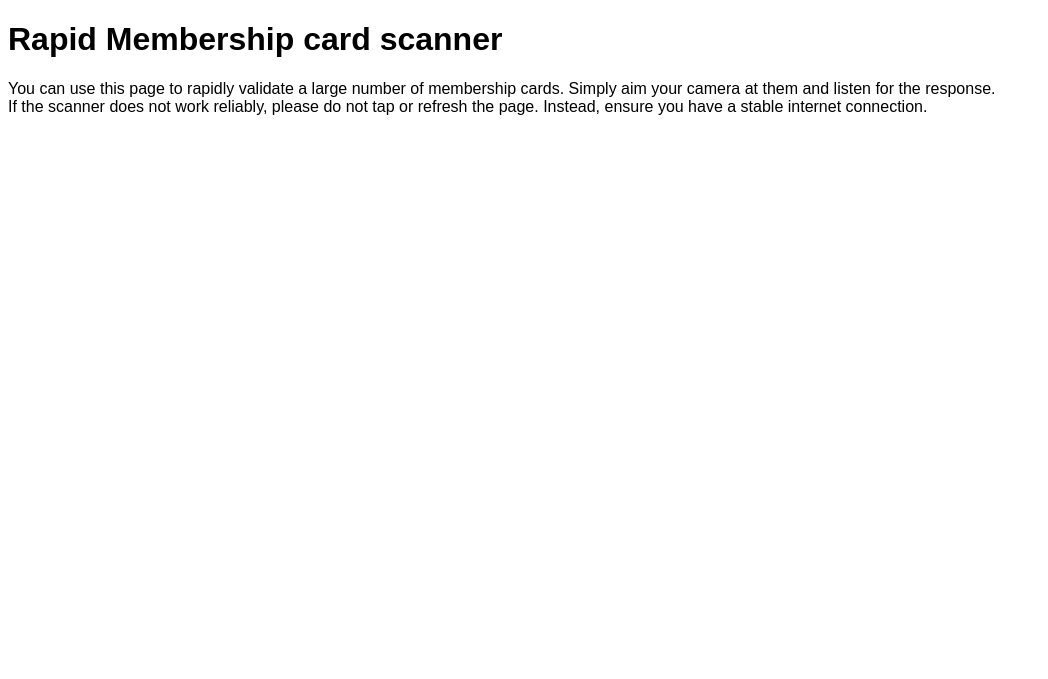
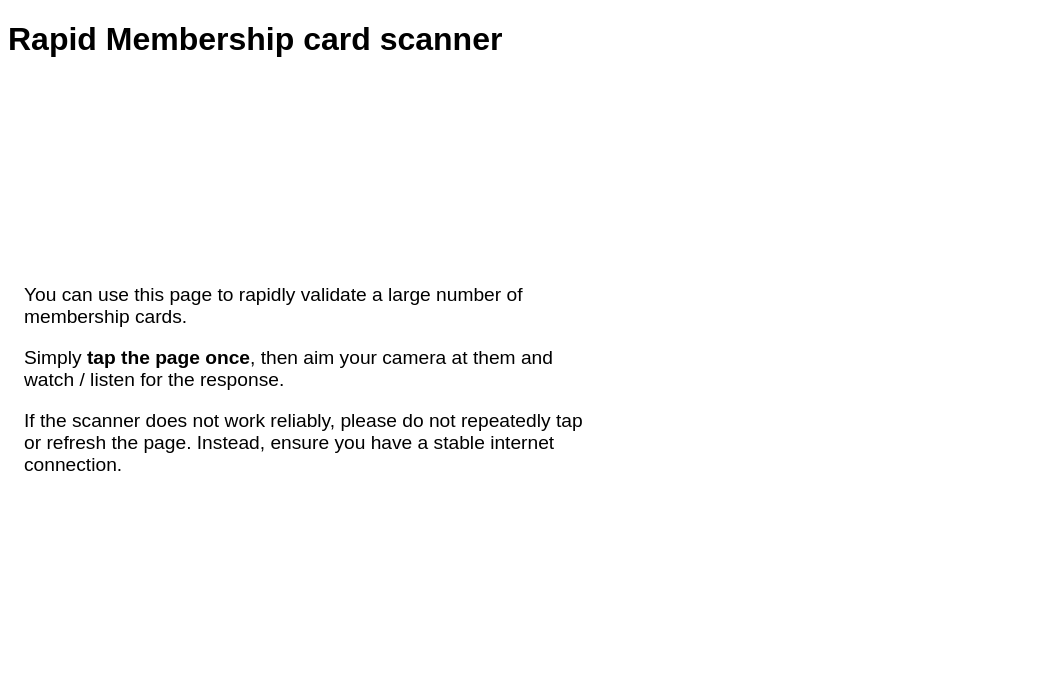
Before and after one commit to TristanGoss/esds-apps, a FastAPI app: page /membership-cards/scanner in a window 1280 px wide. Shown: the top 679 px of the page, without its empty margins (0-1048 px from the left). Run offline with FastAPI, Linux system fonts and the light colour scheme; parts of the project's set-up code (start-up, migrations or seed data) failed here and were passed over; some libraries are stand-ins or nearby versions.

Commit message:
tweaking styling around rapid card scanner

```diff
--- a/public/css/base.css
+++ b/public/css/base.css
@@ -10,13 +10,3 @@ a {
     color: #007bff;
     text-decoration: none;
 }
-
-.flash-green {
-    background-color: limegreen;
-    transition: background-color 0.3s ease;
-}
-
-.flash-red {
-    background-color: crimson;
-    transition: background-color 0.3s ease;
-}
--- /dev/null
+++ b/public/css/rapid_scanner.css
@@ -0,0 +1,52 @@
+@import url("base.css");
+
+#scanner-container {
+  position: relative;
+  width: 90vw;
+  max-width: 600px;
+  aspect-ratio: 1 / 1; /* makes it square */
+}
+
+#qr-reader {
+  width: 100%;
+  height: 100%;
+}
+
+.flash-green {
+    background-color: limegreen;
+    transition: background-color 0.3s ease;
+}
+
+.flash-red {
+    background-color: crimson;
+    transition: background-color 0.3s ease;
+}
+
+.help-overlay {
+  position: absolute;
+  top: 0;
+  left: 0;
+  width: 100%;
+  height: 100%;
+  background: rgba(255, 255, 255, 0.9);
+  color: black;
+  display: flex;
+  flex-direction: column;
+  justify-content: center;
+  align-items: flex-end;
+  font-size: 1.2rem;
+  z-index: 10;
+  text-align: left;
+  padding: 1rem;
+  box-sizing: border-box;
+  transition: opacity 0.3s ease;
+}
+
+.help-overlay.hidden {
+  opacity: 0;
+  pointer-events: none;
+}
+
+.help-overlay p {
+  margin: 0.5em 0;
+}
--- a/public/js/card_scanner.js
+++ b/public/js/card_scanner.js
@@ -1,25 +1,56 @@
 
 const allDiv = document.getElementById("all");
 const resultDiv = document.getElementById("result");
-const scanner = new Html5Qrcode("reader");
+const scanner = new Html5Qrcode("qr-reader");
 const sounds = {
   valid: new Audio("/public/330047__paulmorek__beep-04-positive-2.mp3"),
   invalid: new Audio("/public/330049__paulmorek__beep-04-negative.mp3")
 };
+let isScannerRunning = false;
 let readyForScan = true;
 let lastDecodedText = null;
-let isValidSoundLoaded = false;
-let isInvalidSoundLoaded = false;
 
-// Force browsers to preload
-sounds.valid.load();
-sounds.invalid.load();
+// Force the user to click once to enable the scanner.
+// This works around the issue where iOS won't allow
+// audio to play until the user has interacted with the page.
+document.addEventListener("click", () => {
+  if (isScannerRunning) return;
 
-// Force iOS browsers to preload
-document.addEventListener("click", () => {
-    sounds.valid.play().catch(() => {});
-    sounds.invalid.play().catch(() => {});
-  }, { once: true });
+  // buffer the audio so that it plays correctly on the first scan
+  [sounds.valid, sounds.invalid].forEach(sound => {
+    sound.volume = 0;
+    sound.play().then(() => {
+      sound.pause();
+      sound.currentTime = 0;
+      sound.volume = 1;
+    }).catch(() => {});
+  });
+
+  // start the scanner
+  scanner.start(
+    { facingMode: "environment" },
+    {
+      fps: 10,
+      qrbox: { width: 1000, height: 1000 }
+    },
+    (decodedText, decodedResult) => {
+      if (!readyForScan || decodedText === lastDecodedText) return;
+      readyForScan = false; // prevent repeated scans until no QR code is detected.
+      lastDecodedText = decodedText
+      validateCard(decodedText).then(() => {
+          setTimeout(() => {lastDecodedText = null}, 4000) // debounce repeated scans of the same code
+      });
+    },
+    (errorMessage) => {
+      // If nothing is detected (i.e. the code has been removed from view) we may ready for another scan
+      readyForScan = true;
+    }
+  ).then(() => {
+      // Hide the help text once scanner is running
+      document.getElementById("qr-help").classList.add("hidden");
+  isScannerRunning = true;
+  })
+}, { once: true });
 
 function showResult(message, isValid) {
   resultDiv.textContent = message;
@@ -46,44 +77,3 @@ async function validateCard(data) {
     showResult("❌ FAILED TO VALIDATE", false);
   }
 }
-
-// once sounds have loaded, enable scanner
-sounds.valid.addEventListener("canplaythrough", () => {
-  isValidSoundLoaded = true;
-  console.log("DEBUG A");
-  enableScannerIfReady();
-})
-
-sounds.invalid.addEventListener("canplaythrough", () => {
-  isInvalidSoundLoaded = true;
-  console.log("DEBUG B");
-  enableScannerIfReady();
-})
-
-// we don't enable the scanner until both sounds are loaded.
-// This prevents immediate scans (when the page is refreshed while pointing at a PR code)
-// from failing to sound, and hints to the user that refreshing the page all the time isn't a good idea.
-function enableScannerIfReady() {
-  console.log("enableScannerIfReady called");
-  if (isInvalidSoundLoaded && isValidSoundLoaded) {
-    scanner.start(
-      { facingMode: "environment" },
-      {
-        fps: 10,
-        qrbox: { width: 1000, height: 1000 }
-      },
-      (decodedText, decodedResult) => {
-        if (!readyForScan || decodedText === lastDecodedText) return;
-        readyForScan = false; // prevent repeated scans until no QR code is detected.
-        lastDecodedText = decodedText
-        validateCard(decodedText).then(() => {
-            setTimeout(() => {lastDecodedText = null}, 4000) // debounce repeated scans of the same code
-        });
-      },
-      (errorMessage) => {
-        // If nothing is detected (i.e. the code has been removed from view) we may ready for another scan
-        readyForScan = true;
-      }
-    );
-  }
-}
--- a/templates/rapid_scanner.html
+++ b/templates/rapid_scanner.html
@@ -3,7 +3,7 @@
 <head>
   <title>Rapid Scanner</title>
   <link rel="icon" href="/public/favicon.ico">
-  <link rel="stylesheet" href="/public/css/base.css">
+  <link rel="stylesheet" href="/public/css/rapid_scanner.css">
   <script src="https://unpkg.com/html5-qrcode@2.3.8/html5-qrcode.min.js"></script>
   <style>
     #result {
@@ -16,11 +16,21 @@
 <body>
   <div id="all">
     <h1>Rapid Membership card scanner</h1>
-    <p>
-      You can use this page to rapidly validate a large number of membership cards. Simply aim your camera at them and listen for the response.<br>
-      If the scanner does not work reliably, please do not tap or refresh the page. Instead, ensure you have a stable internet connection.
-    </p>
-    <div id="reader" style="width: 100%; max-width: 1000px;"></div>
+    <div id="scanner-container" style="position: relative;">
+      <div id="qr-help" class="help-overlay">
+        <p>
+          You can use this page to rapidly validate a large number of membership cards.
+        </p>
+        <p>Simply <b>tap the page once</b>,
+          then aim your camera at them and watch / listen for the response.
+        </p>
+        <p>
+          If the scanner does not work reliably, please do not repeatedly tap or refresh the page.
+          Instead, ensure you have a stable internet connection.
+        </p>
+      </div>
+      <div id="qr-reader"></div>
+    </div>
     <div id="result"></div>
   </div>
   <script src="/public/js/card_scanner.js"></script>
```
